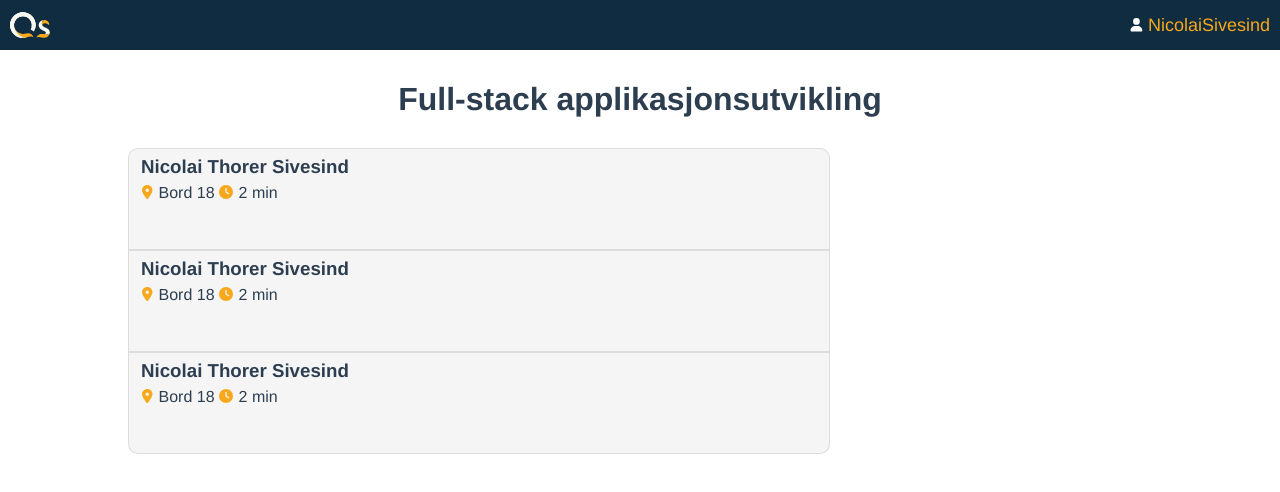
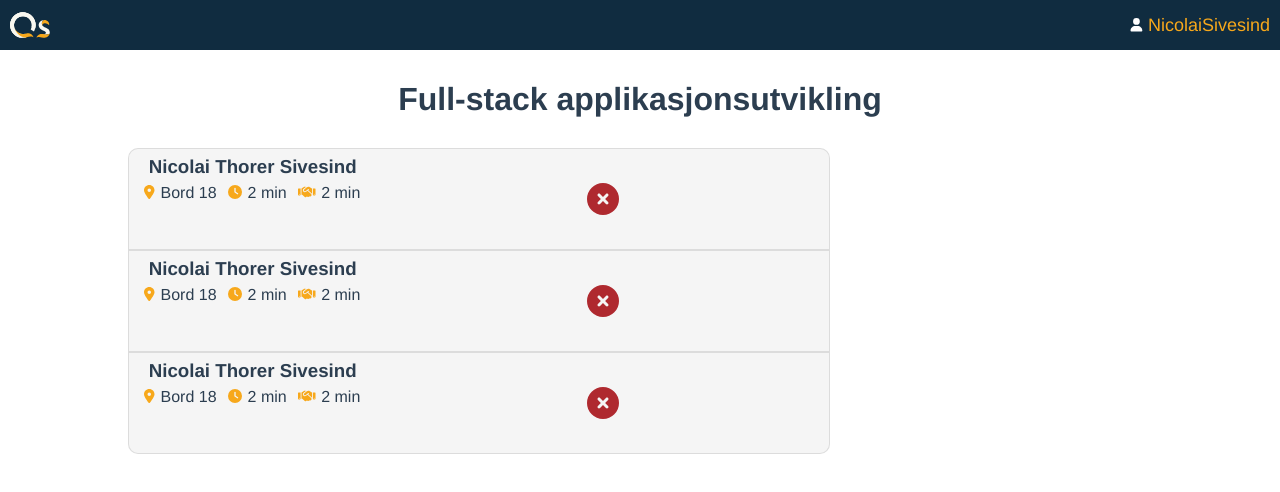
Before and after one commit to erl1erl1/qs3, a Vue app in the folder qs/: page /queue in a window 1280 px wide. Shown: the top 492 px of the page. Built offline with nearby package versions, Linux system fonts and the light colour scheme.

Commit message:
New queue item icons

```diff
--- a/qs/src/components/QueueItem.vue
+++ b/qs/src/components/QueueItem.vue
@@ -1,20 +1,25 @@
 <template>
-<div class="queue-dimensions" id="container">
+<div id="container">
   <div id="queue-info">
     <h3 id="name">Nicolai Thorer Sivesind</h3>
     <div id="content">
       <div class="field">
-        <font-awesome-icon icon="location-dot" class="icon" size="sm"/>
+        <font-awesome-icon icon="location-dot" class="field-icon" size="sm"/>
         <p>Bord 18</p>
       </div>
       <div class="field">
-        <font-awesome-icon icon="clock" class="icon" size="sm"/>
+        <font-awesome-icon icon="clock" class="field-icon" size="sm"/>
         <p>2 min</p>
       </div>
-
+      <div class="field">
+        <font-awesome-icon icon="handshake" class="field-icon" size="sm"/>
+        <p>2 min</p>
+      </div>
     </div>
   </div>
-  <div id="actions"></div>
+  <div id="actions">
+    <font-awesome-icon id="clock" icon="circle-xmark" size="2xl"/>
+  </div>
 </div>
 </template>
 
@@ -29,6 +34,14 @@ p {
   margin: 5px 1px 5px 2px;
 }
 
+#actions {
+  display: flex;
+  align-items: center;
+  justify-content: center;
+  margin-left: auto;
+  margin-right: auto;
+}
+
 #container {
   min-height: 100px;
   min-width: 310px;
@@ -38,20 +51,23 @@ p {
   border: solid 1px rgba(0, 0, 0, 0.1);
   cursor: pointer;
   display: flex;
-  flex-wrap: wrap;
-  align-items: flex-start;
-  flex-direction: column;
+  flex-direction: row;
 }
 
-.icon {
+.field-icon {
   color: #f7a81b;
-  margin: 1px 4px 3px 3px;
+  margin: 1px 4px 3px 0;
 }
 
 .field {
   display: flex;
   flex-direction: row;
   align-items: center;
+  margin: 0 5px 5px 5px;
+}
+
+#clock {
+  color: #af292f;
 }
 
 #queue-info {
--- a/qs/src/main.js
+++ b/qs/src/main.js
@@ -23,10 +23,18 @@ defineRule('min_max', (value, [min, max]) => {
 // Font Awesome Icons
 import { library } from '@fortawesome/fontawesome-svg-core'
 import { FontAwesomeIcon } from '@fortawesome/vue-fontawesome'
-import { faBook, faUser, faUserGraduate, faLocationDot, faClock } from '@fortawesome/free-solid-svg-icons'
+import {
+    faBook, faUser, faUserGraduate,
+    faLocationDot, faClock, faCircleXmark,
+    faHandshake
+} from '@fortawesome/free-solid-svg-icons'
 
     // Add icons to library
-library.add(faBook, faUser, faUserGraduate, faLocationDot, faClock)
+library.add(
+    faBook, faUser, faUserGraduate,
+    faLocationDot, faClock, faCircleXmark,
+    faHandshake
+)
 
 // Create app
 import { createApp } from 'vue'
--- a/qs/src/views/Home.vue
+++ b/qs/src/views/Home.vue
@@ -12,7 +12,7 @@
 import SubjectTile from "@/components/SubjectTile";
 export default {
   name: "Home",
-  components: {SubjectTile}
+  components: { SubjectTile }
 }
 </script>
 
```
Also changed, not shown: 1 other file (tests, documents, lock files or other folders).
